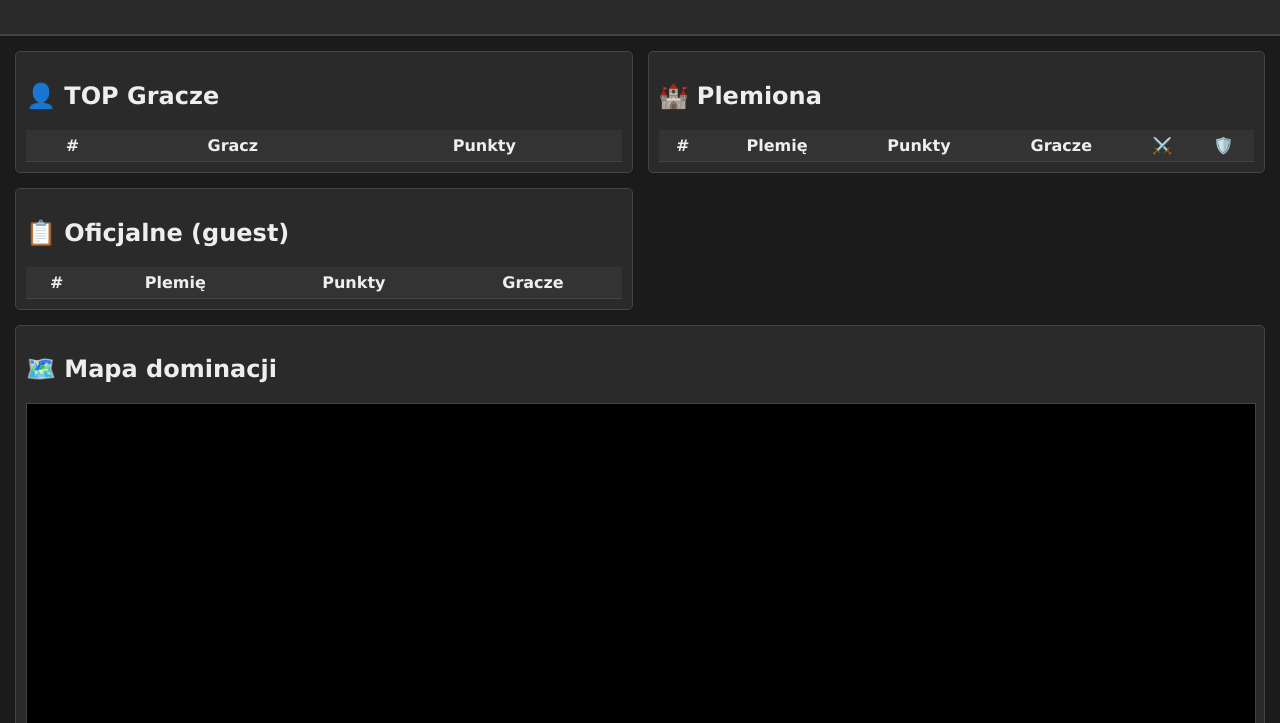
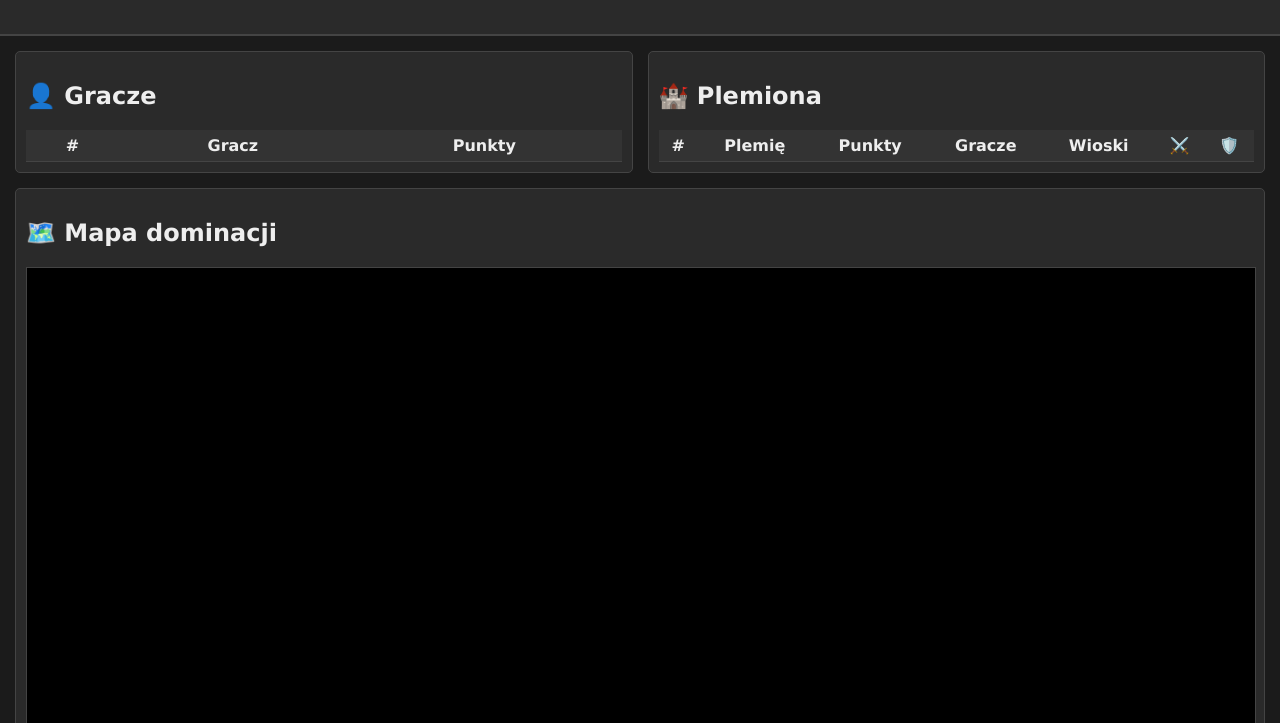
Before and after one commit to pgnnnnnn/plemiona-staty, a website: page public/index.html in a window 1280 px wide. Shown: the part 77-800 px from the top of the page. Drawn offline with Linux system fonts and the light colour scheme.

Commit message:
Update index.html

```diff
--- a/public/index.html
+++ b/public/index.html
@@ -23,7 +23,7 @@
 <div class="container">
 
     <div class="card">
-        <h2>👤 TOP Gracze</h2>
+        <h2>👤 Gracze</h2>
         <table id="table">
             <thead>
                 <tr><th>#</th><th>Gracz</th><th>Punkty</th></tr>
@@ -41,23 +41,9 @@
                     <th>Plemię</th>
                     <th>Punkty</th>
                     <th>Gracze</th>
+                    <th>Wioski</th>
                     <th>⚔️</th>
                     <th>🛡️</th>
-                </tr>
-            </thead>
-            <tbody></tbody>
-        </table>
-    </div>
-
-    <div class="card">
-        <h2>📋 Oficjalne (guest)</h2>
-        <table id="guest">
-            <thead>
-                <tr>
-                    <th>#</th>
-                    <th>Plemię</th>
-                    <th>Punkty</th>
-                    <th>Gracze</th>
                 </tr>
             </thead>
             <tbody></tbody>
```
